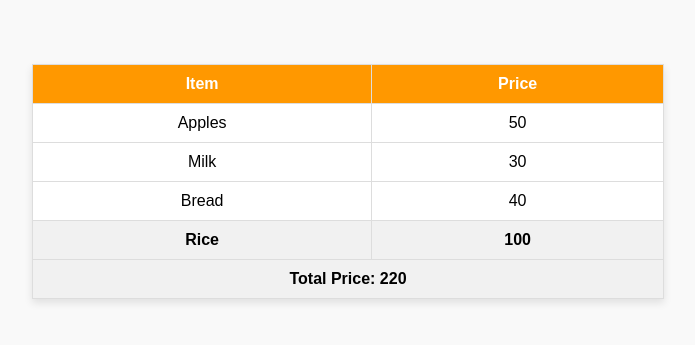
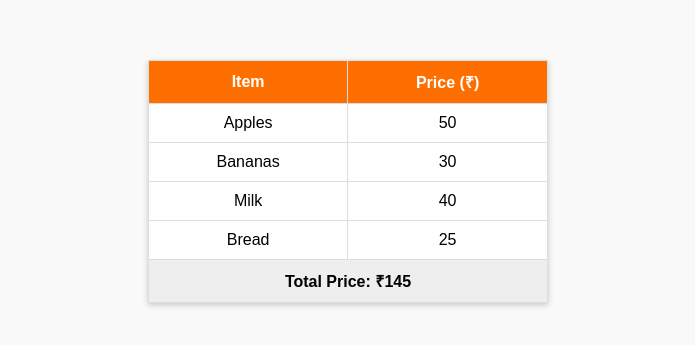
Before and after one commit to acciojob/grofers-checkout-geethanandam22, a website: page main.html in a window 1280 px wide. Shown: the part 227-572 px from the top of the page, without its empty margins (292-987 px from the left). Drawn offline with Linux system fonts and the light colour scheme.

Commit message:
created a submission

```diff
--- a/main.html
+++ b/main.html
@@ -7,18 +7,18 @@
   <style>
     body {
       font-family: Arial, sans-serif;
-      background: #f9f9f9;
       display: flex;
       justify-content: center;
       align-items: center;
-      height: 100vh;
+      min-height: 100vh;
+      background: #f9f9f9;
     }
 
     table {
       border-collapse: collapse;
-      width: 50%;
-      background: #fff;
-      box-shadow: 0 4px 8px rgba(0,0,0,0.1);
+      width: 400px;
+      background: white;
+      box-shadow: 0 2px 6px rgba(0,0,0,0.2);
     }
 
     th, td {
@@ -28,13 +28,13 @@
     }
 
     th {
-      background-color: #ff9800;
+      background: #ff6f00;
       color: white;
     }
 
-    tr:last-child td {
+    .total-row {
+      background: #eee;
       font-weight: bold;
-      background: #f1f1f1;
     }
   </style>
 </head>
@@ -42,41 +42,42 @@
   <table id="groceryTable">
     <tr>
       <th>Item</th>
-      <th>Price</th>
+      <th>Price (₹)</th>
     </tr>
-    <tr class="item">
-      <td>Apples</td>
+    <tr>
+      <td class="item">Apples</td>
       <td class="prices">50</td>
     </tr>
-    <tr class="item">
-      <td>Milk</td>
+    <tr>
+      <td class="item">Bananas</td>
       <td class="prices">30</td>
     </tr>
-    <tr class="item">
-      <td>Bread</td>
+    <tr>
+      <td class="item">Milk</td>
       <td class="prices">40</td>
     </tr>
-    <tr class="item">
-      <td>Rice</td>
-      <td class="prices">100</td>
+    <tr>
+      <td class="item">Bread</td>
+      <td class="prices">25</td>
     </tr>
   </table>
 
   <script>
-    const prices = document.querySelectorAll(".prices");
+    const prices = document.querySelectorAll(".prices"); // get all prices
     let total = 0;
 
     prices.forEach(price => {
-      total += parseFloat(price.innerText);
+      total += parseFloat(price.textContent); // sum values
     });
 
-    // Create a new row for total
+    // create new row for total
     const table = document.getElementById("groceryTable");
     const totalRow = document.createElement("tr");
+    totalRow.classList.add("total-row");
+
     const totalCell = document.createElement("td");
-
     totalCell.colSpan = 2; // span across both columns
-    totalCell.innerText = "Total Price: " + total;
+    totalCell.textContent = "Total Price: ₹" + total;
 
     totalRow.appendChild(totalCell);
     table.appendChild(totalRow);
```
